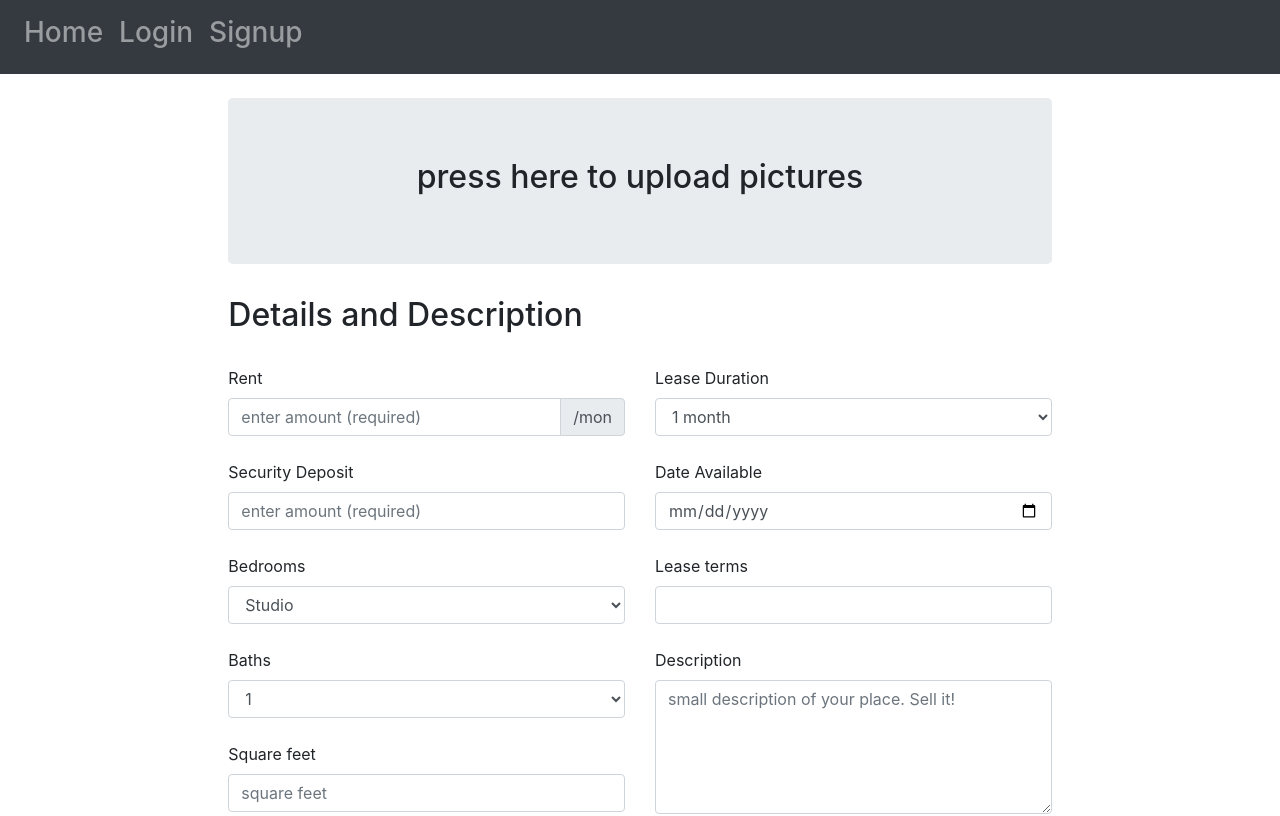
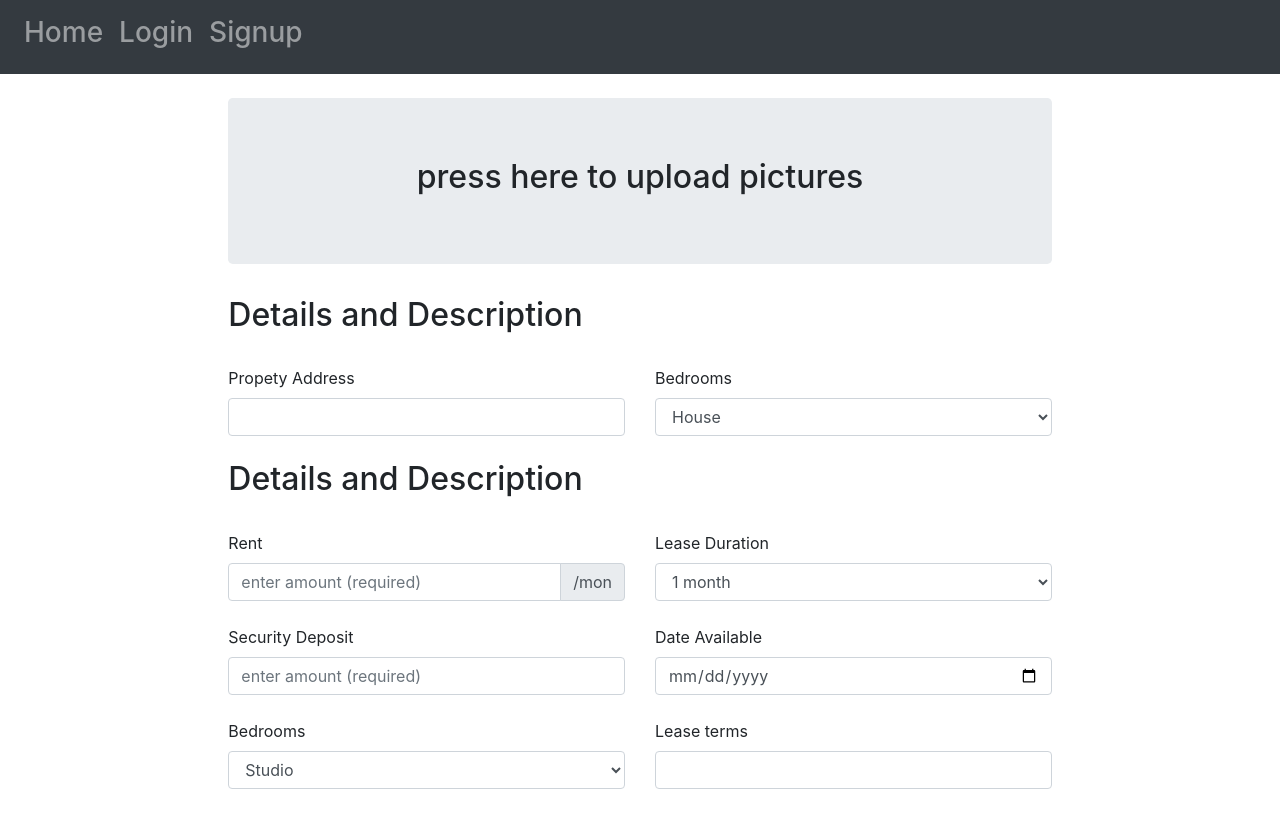
Before and after one commit to SamLlamas/teachsite, a React (Create React App) app in the folder client/: page /upload in a window 1280 px wide. Shown: the top 816 px of the page. Built offline with nearby package versions, Linux system fonts and the light colour scheme.

Commit message:
slight changes to upload

```diff
--- a/client/src/pages/Upload/Upload.js
+++ b/client/src/pages/Upload/Upload.js
@@ -2,7 +2,7 @@ import React, { Component } from "react";
 import Jumbotron from "../../components/Jumbotron";
 import API from "../../utils/API";
 import { Col, Row, Container } from "../../components/Grid";
-import { Input, TextArea, FormBtn, Checkbox, Radio} from "../../components/Form";
+import { Input, TextArea, FormBtn, Checkbox, Radio } from "../../components/Form";
 import axios from 'axios';
 
 
@@ -48,6 +48,38 @@ class Upload extends Component {
                     </Col>
                     <div className="col"></div>
                 </Row>
+                <Row>
+                    <div className="col"></div>
+                    <Col size="md-8">
+                        <h2>Details and Description </h2>
+                        <br />
+                        <form className='listingDetails'>
+                        <Row>
+                            <Col size="md-6">
+                                <label>Propety Address</label>
+                                <br />
+                                <Input
+                                    type="text"
+                                    value={this.state.title}
+                                    onChange={this.handleInputChange}
+                                />
+                            </Col>
+                            <Col size = "md-6">
+                                <label>Bedrooms</label>
+                                <select className="form-control" value={this.state.value} onChange={this.handleInputChange}>
+                                    <option defaultValue disabled>Please Select</option>
+                                    <option value="House">House</option>
+                                    <option value="Apartment/Condo">Apartment/Condo</option>
+                                    <option value="Townhouse">Townhouse</option>
+                                    <option value="Room for Rent">Room</option>
+                                </select>
+                            </Col>
+                        </Row>
+                        </form>
+                    </Col>
+                    <div className="col"></div>
+                </Row>
+                <br />
                 <Row>
                     <div className="col"></div>
                     <Col size="md-8">
@@ -172,9 +204,9 @@ class Upload extends Component {
                                 </Col>
                                 <Col size="md-6">
                                     <label><h3>Laundry</h3></label>
-                                <Radio id = "None"/>
-                                <Radio id = "In unit"/>
-                                <Radio id = "Shared / In-building"/>
+                                    <Radio id="None" />
+                                    <Radio id="In unit" />
+                                    <Radio id="Shared / In-building" />
 
                                     <br />
                                     <label><h3>Pets</h3></label>
@@ -191,7 +223,7 @@ class Upload extends Component {
                 <Row>
                     <div className="col"></div>
                     <Col size="md-8">
-                        <FormBtn type = "submit"> Upload Post!</FormBtn>
+                        <FormBtn type="submit"> Upload Post!</FormBtn>
                     </Col>
                     <div className="col"></div>
                 </Row>
```
Lines whose indentation alone changed are shown as unchanged.
